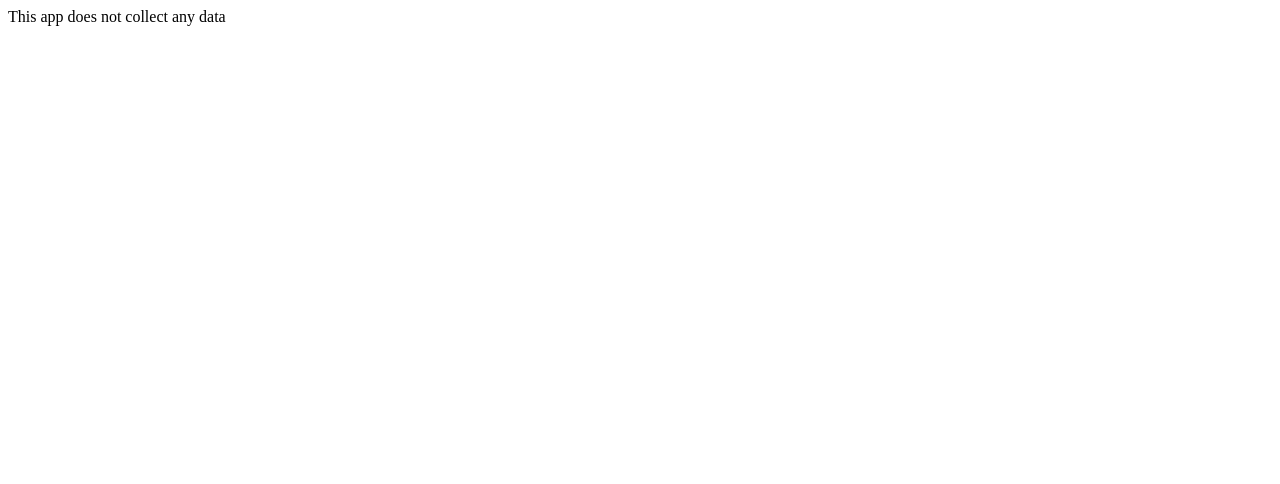
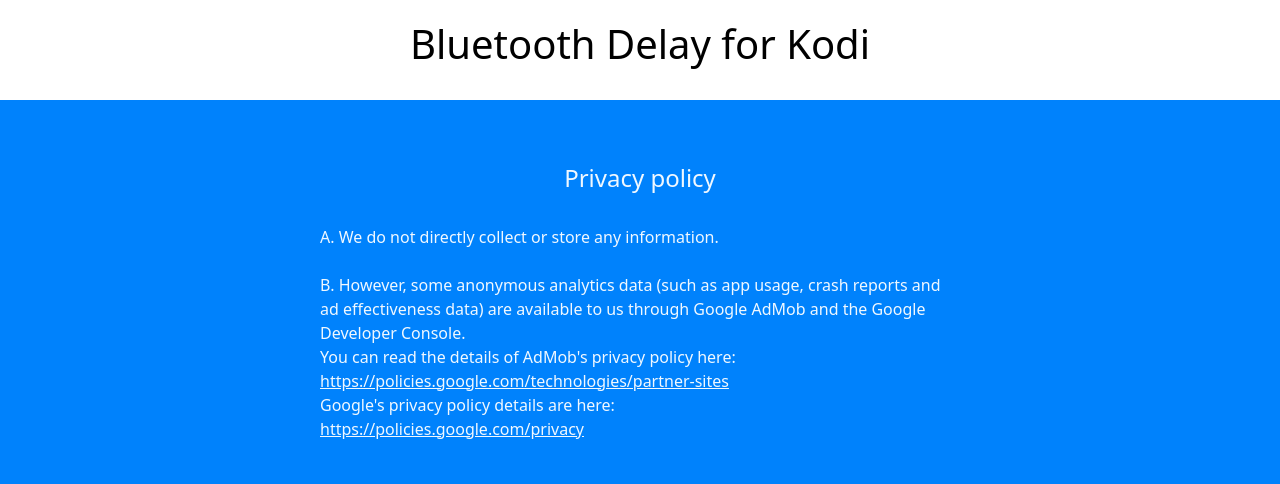
Before and after one commit to MAR-official/MAR-official.github.io, a plain HTML site: page privacy.html in a window 1280 px wide. Drawn offline with nearby package versions, Linux system fonts and the light colour scheme.

Commit message:
Add files via upload

```diff
--- a/index.html
+++ b/index.html
@@ -1,9 +1,70 @@
-<html>
-  <head>
-    <title>Index of /</title>
-  </head>
-  <body>
-   <h1>Index of /</h1>
-   <hr><pre><a href="repository.mar-official.zip">repository.mar-official.zip</a></pre><hr>
-  </body>
+<!DOCTYPE html>
+<html lang="en">
+<head>
+  <meta charset="UTF-8">
+  <meta name="viewport" content="width=device-width, initial-scale=1.0">
+  <title>Bluetooth Delay for Kodi</title>
+</head>
+<link href="https://cdn.jsdelivr.net/npm/bootstrap@5.3.1/dist/css/bootstrap.min.css" rel="stylesheet" integrity="sha384-4bw+/aepP/YC94hEpVNVgiZdgIC5+VKNBQNGCHeKRQN+PtmoHDEXuppvnDJzQIu9" crossorigin="anonymous">
+<style>
+  body {
+    background-color: #0082FC;
+    margin: 0;
+  }
+  header {
+    background-color: white;
+    height:100px;
+    text-align: center;
+    padding: 20px;
+  }
+  header a{
+    text-decoration: none;
+    color: black;
+  }
+  #kodiAddSource{
+    display: none;
+  }
+  #readMore {
+    display: flex;
+    justify-content: center;
+    align-items: center;
+    height: 200px;
+  }
+  #linkApp img{
+  margin-left: auto;
+  margin-right: auto;
+  max-width: 200px;
+  position: absolute;
+  bottom: 0;
+  left: 0;
+  right: 0;
+  }
+</style>
+
+<body>
+  <header>
+    <div>
+      <h1><a href="/">Bluetooth Delay for Kodi</a></h1>
+    </div>
+  </header>
+
+  <div id="kodiAddSource">
+    <pre>
+      <a href="repository.mar-official.zip">repository.mar-official.zip</a>
+    </pre>
+  </div>
+
+  <div id="readMore">
+    <button class="btn btn-secondary btn-lg" role="button" onclick="window.location.href='//github.com/MAR-official/repo/blob/master/README.md'">
+      Read more
+    </button>
+  </div>
+
+  <div id="linkApp">
+    <a href='https://play.google.com/store/apps/details?id=com.mar.btdelay'>
+      <img alt='Get it on Google Play' src='https://play.google.com/intl/en_us/badges/static/images/badges/en_badge_web_generic.png'/>
+    </a>
+  </div>
+
+</body>
 </html>
--- a/privacy.html
+++ b/privacy.html
@@ -1 +1,59 @@
-This app does not collect any data
+<!DOCTYPE html>
+<html lang="en">
+<head>
+  <meta charset="UTF-8">
+  <meta name="viewport" content="width=device-width, initial-scale=1.0">
+  <title>Bluetooth Delay for Kodi - Privacy</title>
+</head>
+<link href="https://cdn.jsdelivr.net/npm/bootstrap@5.3.1/dist/css/bootstrap.min.css" rel="stylesheet" integrity="sha384-4bw+/aepP/YC94hEpVNVgiZdgIC5+VKNBQNGCHeKRQN+PtmoHDEXuppvnDJzQIu9" crossorigin="anonymous">
+<style>
+  body {
+    background-color: #0082FC;
+    margin: 0;
+  }
+  header {
+    background-color: white;
+    height:100px;
+    text-align: center;
+    padding: 20px;
+  }
+  header a{
+    text-decoration: none;
+    color: black;
+  }
+  #text {
+    color: aliceblue;
+    white-space:pre-line;
+    word-wrap:break-word; /* for chrome mobile */
+    margin-inline: 25%;
+  }
+  #text h4{
+    text-align: center;
+  }
+  #text a{
+    color: aliceblue;
+  }
+</style>
+
+<body>
+  <header>
+    <div>
+      <h1><a href="/">Bluetooth Delay for Kodi</a></h1>
+    </div>
+  </header>
+
+  <div id="text">
+    <p>
+    <h4>Privacy policy</h4>
+    A. We do not directly collect or store any information.
+
+    B. However, some anonymous analytics data (such as app usage, crash reports and ad effectiveness data) are available to us through Google AdMob and the Google Developer Console.
+    You can read the details of AdMob's privacy policy here:
+    <a href="https://policies.google.com/technologies/partner-sites">https://policies.google.com/technologies/partner-sites</a>
+    Google's privacy policy details are here:
+    <a href="https://policies.google.com/privacy">https://policies.google.com/privacy</a>
+    </p>
+  </div>
+
+</body>
+</html>
```
Also changed, not shown: app-ads.txt (added).
